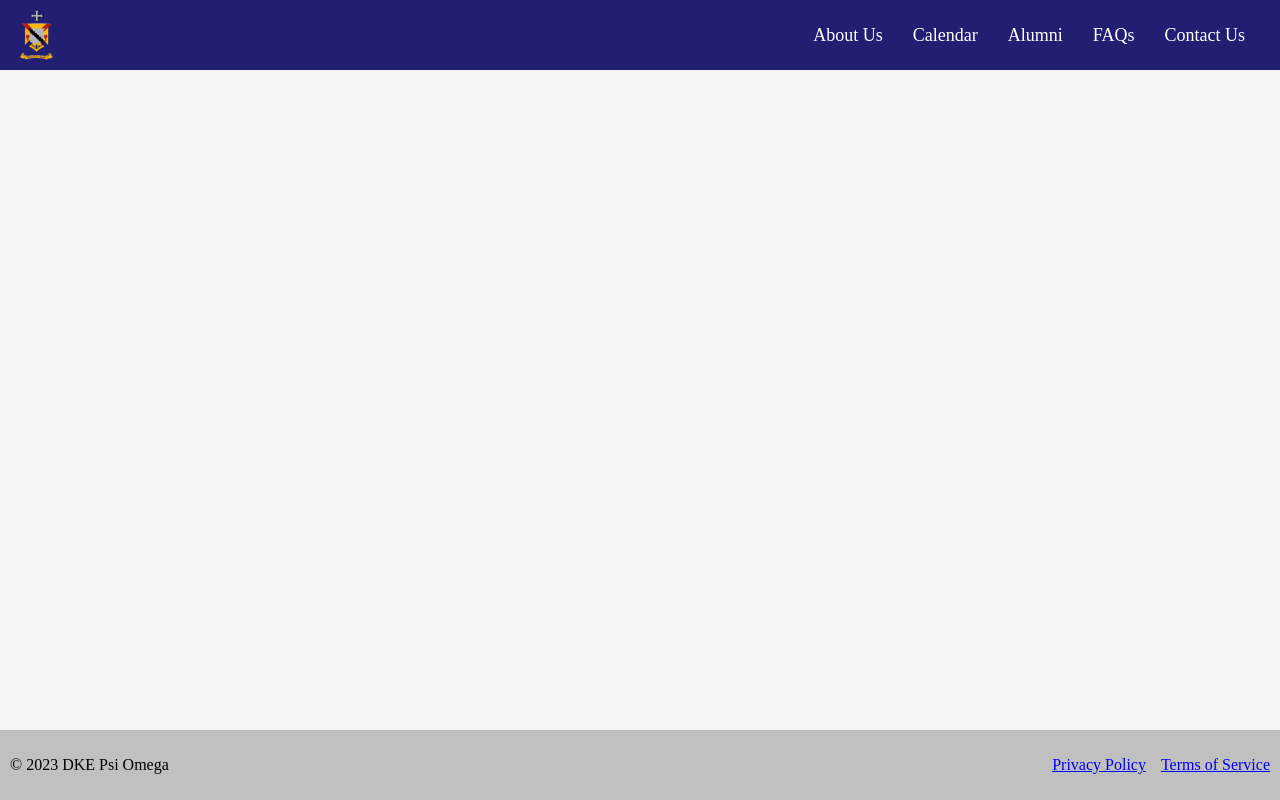
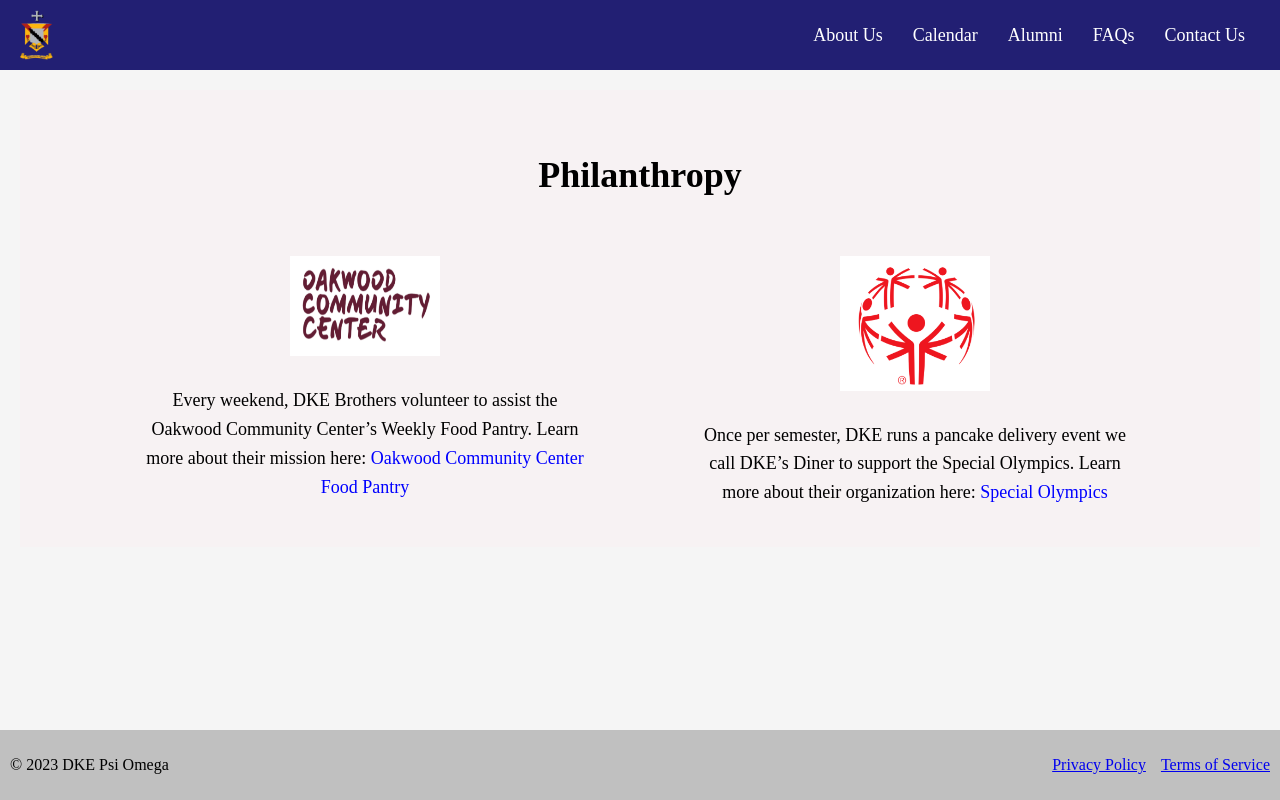
Before and after one commit to NBelgaonkar/Psi-Omega-Site, a React (Create React App) app: page /about/philanthropy in a window 1280 px wide. Built offline with nearby package versions, Linux system fonts and the light colour scheme.

Commit message:
fixing philanthropy page
philanthropy page was not showing any content so I changed that, uploaded oakwood and spec olympics logos

```diff
--- a/src/components/Philanthropy.js
+++ b/src/components/Philanthropy.js
@@ -1,8 +1,7 @@
 import React from 'react';
 import styled, { createGlobalStyle } from 'styled-components';
-//import oakwoodLogo from '../Images/oakwood_community_center.png'; // Example logo path
-//import specialOlympicsLogo from '../Images/special_olympics_logo.png'; // Example logo path
-
+import oakwoodLogo from '../Images/oakwood.png';
+import specialOlympicsLogo from '../Images/specialOlympics.png';
 
 const GlobalStyle = createGlobalStyle`
   @import url('https://fonts.googleapis.com/css2?family=Literata:wght@400;700&display=swap');
@@ -32,22 +31,29 @@ const Title = styled.h1`
 const PhilanthropyRow = styled.div`
   display: flex;
   justify-content: space-between;
+  align-items: flex-start;
   flex-wrap: wrap;
   max-width: 1000px;
+  gap: 20px;
 `;
 
 const PhilanthropyItem = styled.div`
+  display: flex;
+  flex-direction: column;
+  align-items: center;
+  text-align: center;
   width: 45%;
-  margin-bottom: 40px;
-  text-align: left;
 `;
 
 const Logo = styled.img`
-  max-width: 200px;
+  max-width: 150px;
+  height: auto;
   margin-bottom: 20px;
+  min-height: 100px; /* Ensures consistent space for logos */
+  padding: 10px; /* Adds extra space around the logo */
 `;
 
-const PhilanthropyDescription = styled.p`
+const PhilanthropyDescription = styled.div`
   font-size: 18px;
   color: black;
   line-height: 1.6;
@@ -64,37 +70,46 @@ const PhilanthropyLink = styled.a`
 
 const Philanthropy = () => {
   return (
-    <GlobalStyle>
+    <>
+      <GlobalStyle />
       <PhilanthropyContainer>
         <Title>Philanthropy</Title>
 
         <PhilanthropyRow>
           {/* Oakwood Community Center Section */}
           <PhilanthropyItem>
+            <Logo src={oakwoodLogo} alt="Oakwood Community Center Logo" />
             <PhilanthropyDescription>
               Every weekend, DKE Brothers volunteer to assist the Oakwood Community Center’s Weekly Food Pantry.
               Learn more about their mission here:{' '}
-              {/* <PhilanthropyLink href="https://www.oakwoodcommunitycenter.org/food-pantry" target="_blank"> */}
-                https://www.oakwoodcommunitycenter.org/food-pantry
-              {/* </PhilanthropyLink>  */}
+              <PhilanthropyLink
+                href="https://www.oakwoodcommunitycenter.org/food-pantry"
+                target="_blank"
+                rel="noopener noreferrer"
+              >
+                Oakwood Community Center Food Pantry
+              </PhilanthropyLink>
             </PhilanthropyDescription>
-            {/* <Logo src={oakwoodLogo} alt="Oakwood Community Center Logo" /> */}
           </PhilanthropyItem>
 
           {/* Special Olympics Section */}
           <PhilanthropyItem>
+            <Logo src={specialOlympicsLogo} alt="Special Olympics Logo" />
             <PhilanthropyDescription>
               Once per semester, DKE runs a pancake delivery event we call DKE’s Diner to support the Special Olympics.
               Learn more about their organization here:{' '}
-              {/* <PhilanthropyLink href="https://www.specialolympics.org/" target="_blank"> */}
-                {/* https://www.specialolympics.org/ */}
-              {/* </PhilanthropyLink> */}
+              <PhilanthropyLink
+                href="https://www.specialolympics.org/"
+                target="_blank"
+                rel="noopener noreferrer"
+              >
+                Special Olympics
+              </PhilanthropyLink>
             </PhilanthropyDescription>
-            {/* <Logo src={specialOlympicsLogo} alt="Special Olympics Logo" /> */}
           </PhilanthropyItem>
         </PhilanthropyRow>
       </PhilanthropyContainer>
-    </GlobalStyle>
+    </>
   );
 };
 
```
Also changed, not shown: src/Images/oakwood.png (added), src/Images/specialOlympics.png (added).
